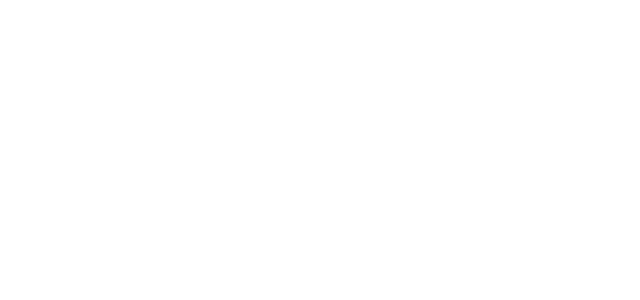
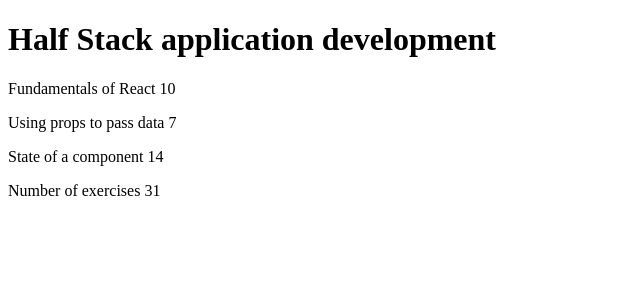
Before and after one commit to bstephe9/fullstackopen-exercises, a React (Vite) app: page / in a window 1280 px wide. Shown: the top 300 px of the page, without its empty margins (0-640 px from the left). Built offline with nearby package versions, Linux system fonts and the light colour scheme.

Commit message:
Redo App component

```diff
--- a/src/App.jsx
+++ b/src/App.jsx
@@ -1,10 +1,26 @@
-import './App.css'
+const App = () => {
+  const course = 'Half Stack application development'
+  const part1 = 'Fundamentals of React'
+  const exercises1 = 10
+  const part2 = 'Using props to pass data'
+  const exercises2 = 7
+  const part3 = 'State of a component'
+  const exercises3 = 14
 
-function App() {
   return (
-    <>
-
-    </>
+    <div>
+      <h1>{course}</h1>
+      <p>
+        {part1} {exercises1}
+      </p>
+      <p>
+        {part2} {exercises2}
+      </p>
+      <p>
+        {part3} {exercises3}
+      </p>
+      <p>Number of exercises {exercises1 + exercises2 + exercises3}</p>
+    </div>
   )
 }
 
```
